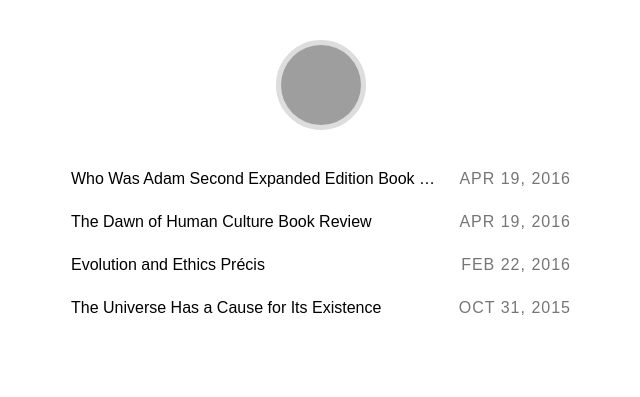
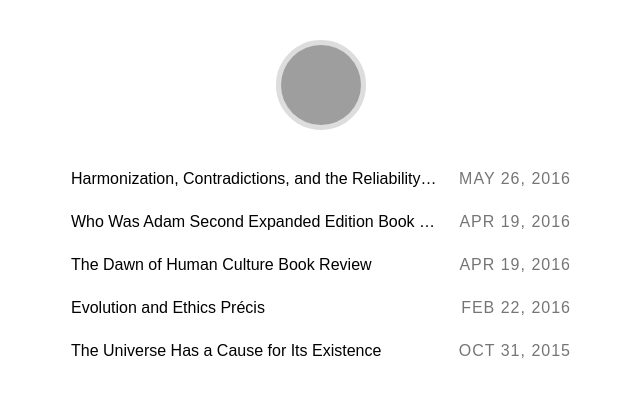
Before and after one commit to joeljfischer/joeljfischer.github.io, a Jekyll site: the page built from index.html, in a window 1280 px wide, cut to the strip 0-397 px from the top of the page. Shown: the whole strip, without its empty margins (319-959 px from the left). Built offline with Jekyll 4.4.1, drawn with Linux system fonts in a browser that asks for light colours; some web fonts are replaced; part of the change alters nothing that is shown; grey boxes are pictures that could not be loaded.

Commit message:
Added resurrection term paper

```diff
--- a/_config.yml
+++ b/_config.yml
@@ -8,7 +8,7 @@ google_analytics:   UA-XXXXXXX-X # Put your Google Analytics code
 author_name:        "Joel Fischer"
 author_email:       joeljfischer@gmail.com
 author_gravatar:    dcc6ade9135e7fab00f51ddf153a1e6e # Gravatar md5 hash
-twitter_username:
+twitter_username:   joelfisch
 
 # Site Settings
 baseurl:            "" # Base URL must end WITHOUT a slash, default: ""
@@ -24,6 +24,7 @@ include:            [ "robots.txt" ]
 exclude:            [ "LICENSE", "README.md", "CNAME", "vendor", "Gemfile" ]
 gems:
   - jekyll-sitemap
+  - jekyll-seo-tag
 
 compress_html:
     clippings:      all
--- a/_includes/head.html
+++ b/_includes/head.html
@@ -39,3 +39,5 @@
 	</script>
 
 {% endif %}
+
+{% seo %}
--- /dev/null
+++ b/_posts/2016-05-26-harmonization-contradictions-and-the-reliability-of-the-gospel-resurrection-narratives.md
@@ -0,0 +1,173 @@
+---
+title: Harmonization, Contradictions, and the Reliability of the Gospel Resurrection Narratives
+updated: 2016-05-26 19:00:00
+tags: resurrection, history, theology, book review
+category: Resurrection
+---
+
+## Introduction
+Each of the gospel writers present the life and ministry, death, and resurrection of Jesus. Among these accounts we find much agreement, enough that many scholars believe the Gospels show a dependence from one to another, although which gospel depends upon which depends on the scholar asked. However, when it comes to the resurrection accounts, critics believe the gospel accounts contain many irreconcilable contradictions, perhaps as a result of each author telling their own version of the story. Therefore, they argue, we cannot know if any Gospel writer is telling the truth.[^1] Critical scholar Bart Ehrman writes, “The problem is in part that the Gospels are full of discrepancies and were written decades after Jesus’ ministry and death by authors who had not themselves witnessed any of the events of Jesus’ life.”[^2] Leaving aside the issue of authorship, the differences and alleged contradictions between the gospel accounts of the resurrection of Jesus are no reason to deny the historicity of the resurrection. These alleged contradictions did not dissuade the early believers[^3]; using careful examination and study of the historical context of the Gospels, we can see there is no reason to dissuade modern believers either.
+
+## On Harmonization and Inerrancy
+How can such contradictions be resolved? Scholars Paul Eddy and Gregory Boyd write, “One way of responding to this charge is to attempt to show that specific instances of alleged contradictions within and between the Gospels are in fact only apparent. This has been the customary approach of Christian apologists throughout history.”[^4] This is a relatively simple approach called harmonization; the Christian attempts to show that what seems to be a contradiction is not a contradiction at all.
+
+### Is Harmonization Necessary?
+When a skeptic attacks the reliability of the Gospels by pointing to contradictions, they are claiming the authors’ lack of knowledge or biases caused them to write inaccurate information, and therefore the Gospels cannot be known to contain true information. But does the case for the resurrection of Jesus depend upon the absence of contradictions among the gospel accounts of Jesus’ death and resurrection? On the contrary, the death of Jesus is one of the best attested facts in ancient history, attested both within and outside of the Gospels and Bible.[^5] At the supernatural, such as the resurrection, is where most skeptical scholars begin to protest. However, historical cases for the resurrection have been made without significant harmonization attempts, based upon a minimal facts or cumulative case approach.[^6] These cases do not require consideration of the Bible as the inerrant Word of God, but merely as historically reliable documents – as Craig says, “The Gospel writers have a proven track record of historical reliability.”[^7] In fact, the minimal facts approach can be made using only what a vast majority of scholars agree to be historically reliable, much of which does not require the resurrection testimonies of the gospel authors.[^8]
+
+So the question arises, does it matter that there exist possible contradictions among the gospel resurrection accounts if a case for resurrection can be made without considering them? We may consider that if the gospel testimonies regarding the resurrection of Jesus can be shown to be reliable, we have four additional testimonies not otherwise available. Furthermore, it is standard historical practice to harmonize dissonant testimonies, Boyd and Eddy write:
+
+> Harmonization, properly understood, is absolutely necessary for responsible, critical historiography. The reason is that rarely do we find multiple witness reports to the same event that do not contain at least some apparent contradictions. Hence, the standard historiographical assumption, one that should be applied to the study of the Synoptics, is that apparently conflicting historical data deserves to be read as sympathetically as possible—including responsible attempts to harmonize the data—before being dismissed as irresolvable and thus unhistorical.[^9]
+
+### What Is Inerrancy
+Another reason for harmonization is the theological position of inerrancy held by many Christians. What does it mean for the Gospel documents to be inerrant? Must Jesus’ words be exactly as he spoke them, the accounts equivalent in every detail? Not at all. Philosopher William Lane Craig writes:
+
+> Defenders of inerrancy claim that the Bible is authoritative and inerrant in all that it teaches or all that it means to affirm…What one might consider an error in a modern biography need not at all count as an error in an ancient biography… The stories in the Gospels should not be understood as evolutions of some prior primitive tradition but as different performances of the same oral story. Now if [James D.G.] Dunn is right, this has enormous implications for one’s doctrine of biblical inerrancy, for it means that the Evangelists had no intention that their stories should be taken like police reports, accurate in every detail.  What we in a non-oral culture might regard as an error would not be taken by them to be erroneous at all.[^10]
+
+The holder of inerrancy does not take poetic imagery as literal because she understands the poetic genre is not often literal. Similarly, when we look for harmonization in the Gospels, we are not looking to make each Gospel say the same thing verbatim; such an outcome is obviously impossible, and perhaps undesirable.[^11] However, since some skeptics say these contradictions make the gospel accounts incompatible, we are looking to show all of the accounts plausibly represent a truthful and correct testimony. In short, that the statements all authors of the alleged contradiction have made are simultaneously truthful.[^12]
+
+### Ancient Biography and Rhetorical Methods
+Many historians believe the Gospels most closely fit to the genre of ancient biography.[^13] Theologian and historian Michael Licona notes that other ancient biographers varied in the liberties they took when writing about their central character.[^14] However, when we read Luke 1:1-4, we see an educated author committed to writing a correct account. I see no reason the other Gospels should be different. Furthermore, we have a good measure of historical corroboration outside of the Gospels.[^15] Nevertheless, the authors may not have necessarily thought to keep the same type of history we create today.
+
+We should also keep in mind that the gospel authors did not write in a vacuum. Mark is generally agreed upon to be the first gospel, and Matthew and Luke likely used Mark in varying amounts. While John does not appear to have sourced much or any material from the synoptic Gospels, he was surely aware of their writings, as he most likely wrote last. However, when looking at the resurrection accounts we see much less interdependence.[^16] Therefore, changes made by an author were a conscious decision, and it seems unlikely they would have been predisposed to consciously writing contradictions.
+
+When dealing with ancient biographies and oral tradition, a few commonly used techniques are important to keep in mind, and indeed, can resolve many apparent contradictions. The below techniques are partially based on apologist Jonathan Morrow’s work.[^17]
+
+Compression – also paraphrasing or abbreviations – are a common technique seen throughout the gospels. In short, compression removes some details of a passage or story and gets to the point the author is making. Matthew’s account of the resurrection appears to be the most summarized and compressed, for example, but as we will see below, that does not mean there are irreconcilable differences between his account and expanded accounts found in other Gospels. Focusing is a similar technique in which details are removed in order to focus on a specific character or characters or a specific event.
+
+Omissions occur when only one Gospel author relates a story or event. These can be explained numerous ways. Although the synoptic accounts of Jesus’ life contain many similarities, the resurrection accounts seem to be at least partially independent. The authors could have their own sources and therefore have different parts of the story. In addition, an author may have intentionally left out detail he knew a previous author covered, or, may have left it out because it was not essential to the point he was making or story he was telling.
+
+The authors would also have likely felt free to rearrange some aspects of their story, Craig Blomberg writes that, “The order of events described in a famous person’s life was often arranged thematically rather than strictly chronologically.”[^18] Boyd agrees, writing, “Scholars in the modern historiographical world are deeply concerned with reconstructing the chronological order of discrete historical facts. But we now know that such a concern is largely foreign to people in orally dominant cultures.”[^19]
+
+### Can Variation Create Credibility?
+Inerrancy and harmonization are important, but multiple attestation requires some level of variability in the accounts. As philosopher and apologist Douglas Groothuis writes, “Some minor differences in the telling of this story indicate authenticity, not substantial error. If each account perfectly mirrored the rest, this would likely be a sign of collusion, not accurate history told from differing (but equally truthful), perspectives.”[^20] When we consider multiple witnesses to a crime, we would not expect them to take the stand with the exact same story. We would expect them to each tell it from their own perspective, in their own way.
+
+## Dealing with the Differences
+In this essay, there is only space to cover a few well-known alleged contradictions, there certainly are more.[^21]
+
+### Who Went to the Tomb?
+Who went to the tomb, and when, is a commonly alleged resurrection account contradiction. Professor of religion and philosophy Robert J. Miller gives several charts laying out differences among the accounts. He points out that the women who went to the tomb vary. In Matthew: Mary Magdalene and the other Mary. In Mark: Mary Magdalene, Mary the mother of James, and Salome. In Luke: Mary Magdalene, Mary the mother of James, Joanna, and other women. In John, just Mary Magdalene is present.[^22]
+
+There seems to be no contradiction here; all of the accounts can be true simultaneously. New Testament scholar N.T. Wright says, “All four [gospels] agree key events took place…on the third day after Jesus’ execution. All four agree that Mary Magdalene was at the tomb; Matthew, Mark and Luke agree that another woman was there too, and Mark and Luke add others.”[^23] If we consider that the gospels are focusing their story on a few key actors, but more were present, there is difference, but not contradiction. For example, John only relates Mary Magdalene at the tomb, but when she tells the disciples about the encounter, she says, “…*we* do not know where they have laid him.”[^24] John only mentions Mary, but peripherally implies more women were present.
+
+But what about the men who came to the tomb? Luke 24:11 relates the women telling the disciples about the missing body. In 24:12, Peter runs to the tomb, stoops in and finds the tomb empty. John 20:2-10 relates both Peter and the beloved disciple running to the tomb, Peter then enters first, followed by the other. This can be resolved by recognizing compression and focusing in the narrative, and we have evidence this is the case. In Luke 24:24 writes of disciples on the road to Emmaus relating to Jesus in disguise what had occurred. They tell Jesus, “Some of those who were with us went to the tomb and found it just as the women had said, but him they did not see.”[^25] These disciples appear to be telling Jesus that multiple disciples went to the tomb. Wright notes, “If Luke can say that there was one person, and then later that there was more than one, the numerical differences between the different accounts of the women and the angels cannot be regarded as serious historical problems.”[^26]
+
+### Mark’s Ending
+One of the most famous differences among the gospels is the ending of Mark. It is generally conceded by historians both skeptical[^27] and Christian[^28] that Mark 16:9-20 are not from the original text. But the crux of the issue is how Mark 16:8 ends. After the women find the tomb empty and encounter a young man (likely an angel) who tells the women to tell the disciples what had occurred, Mark writes, “And [the women] went out and fled from the tomb, for trembling and astonishment had seized them, and they said nothing to anyone, for they were afraid.” Wright says this ending will remain an enigma[^29] and this is true. But is it contradictory to the other accounts?
+
+New Testament scholar James Crossly believes so, saying, “Whatever we make of Mark 16:8, we are still left with a story that has key witnesses not telling people where the tomb is or any details of their experience, at least for some time.”[^30] Later, “Is not the best explanation that Matthew has deliberately changed Mark to iron out the difficulty of the women telling *no one* out of fear?”[^31] We can see the problem. Did the women tell no one at all, or did they immediately tell the disciples?
+
+The crux of the contradiction issue is whether or not Mark really intended to say that the women told absolutely nobody out of fear or if it is possible they merely told nobody on the way to the disciples, out of fear. We can imagine a scenario in which the women are excited and proclaim in the streets, “Jesus is risen!” Mark is telling us the women did not do this. But it is plausible the women were silent until they told the disciples. Licona believes this is plausible, especially given Mark 1:44[^32], in which Jesus tells a healed leper, “See that you say nothing to anyone, but go, show yourself to the priest…” Further, Licona believes the usage of the word “fear” within Mark can mean a reverential awe[^33]. He concludes,
+
+> It is by no means a stretch to understand Mark as saying the following:
+>
+> And the women left fleeing the tomb. For as a result of seeing the angel and hearing the news of the risen Lord, the motivation to be on their best behavior and amazement had gripped them, and they said nothing to anyone on their way to tell the disciples the news. For they had a reverential fear as a result of the revelation that kept them laser focused on their assigned task.[^34]
+
+Therefore we have a plausible alternative to outright contradiction. Even if we do not know exactly whether there was ever a further ending to Mark, or why Mark ended his Gospel the way he did, it is plausible that how the Gospel of Mark does end is not in contradiction with the other Gospels.
+
+### Only in One Gospel
+Many stories are related in only one account. A good example of this is the guard story, related by Matthew in Matt. 27:62-66, 28:11-15, while Matthew omits much of the rest of the story. The guard story serves as an important apologetic for the early church; if guards were posted at the tomb and were witness to its opening, it is highly unlikely the disciples stole the body. As a result of Matthew (and perhaps the Gospel of Peter) being the only attestation and the story’s importance as an apologetic, this story has been rejected by many as legendary.[^35]
+
+Yet, this does not make the guard story implausible, it could simply mean that Matthew knew about it and decided to include it, and there are good reasons to back the historicity of this story.[^36] The other authors either did not know about the guards, or chose to omit it because they did not feel it was relevant. We cannot claim this is a discrepancy among the Gospels if one gospel relates it and another does not. Furthermore, if we expect every gospel to relate every aspect of every story, we cannot receive the benefits of multiple attestation.[^37]
+
+Other omissions can be resolved in the same way, for example, each gospel relates the resurrected Jesus’ appearances to the disciples in a different way. Matthew gives very little information, while Mark gives none. Luke and John give much more information, including text on the Jerusalem appearances. But why couldn’t this simply been a matter of Luke and John adding additional information in their own accounts?[^38] Matthew and Mark may or may not have known about these appearances, but their lack of including these narratives does not mean Luke and John have written something false.
+
+## Conclusions
+We have only covered some of the variety of challenges posed to the Christian alleging that there are contradictions among the resurrection accounts. If we expanded our search to the Passion narrative, we would find more, and the wider we expand, the more challenges come. Having a proper perspective on the historical genre of the gospels, the oral tradition culture they were created in, and the writers’ intentions in their writings can solve many of these problems without difficulty. Others may require more work and study to find plausible explanations.
+
+There are many Christian scholars who have decided inerrancy must be discarded and only hold to historical reliability for the gospels. However, there are also many who continue to hold to inerrancy, and continue to defend it.[^39] It is important to reiterate that Jesus’ resurrection does not stand or fall on inerrancy. Scholars such as Craig hold inerrancy, but on the debate stage will merely defend the historical reliability of the resurrection. We hold to inerrancy because we believe in the resurrection, not the other way around. Remembering this is important in conversation with the skeptic; if they can believe the resurrection is plausible by historical methods, inerrancy can be shown theologically coherent and fully plausible at a later time.
+
+[^1]:	Bart D. Ehrman, *Jesus, Interrupted: Revealing the Hidden Contradictions in the Bible (And Why We Don't Know About Them)* (HarperCollins, 2010), p. 59-60, Kindle Edition.
+
+[^2]:	Ehrman, 143.
+
+[^3]:	Douglas Groothuis points out these contradictions are not new, even if they are often brought up by skeptical scholars as though they were.
+
+	Douglas Groothuis, *Christian Apologetics: A Comprehensive Case for Biblical Faith* (Downers Grove, IL: InterVarsity Press, USA, 2011), 456.
+
+[^4]:	Paul Rhodes Eddy and Gregory A. Boyd, *The Jesus Legend: A Case for the Historical Reliability of the Synoptic Jesus Tradition* (Grand Rapids, MI: Baker Academic, 2007), 420, Logos.
+
+[^5]:	Michael R. Licona, *The Resurrection of Jesus: A New Historiographical Approach* (Downers Grove, IL: InterVarsity Press, USA, 2010), 303-318.
+
+[^6]:	For a recent work in favor of a historical resurrection, see: Licona, 2010, or Chapter 8 of William Lane Craig, *Reasonable Faith: Christian Truth and Apologetics*, 3rd ed. (Wheaton, IL: Crossway, 2008). Gary Habermas has also done much work in this area.
+
+	For recent work against, see: Gerd Lüdemann *The Resurrection of Christ: A Historical Inquiry* (2004).
+
+	Licona gives a good overview of recent work in the introduction to his book (2010).
+
+[^7]:	William Lane Craig, “Rediscovering the Historical Jesus: The Evidence for Jesus,” Reasonable Faith, accessed May 5, 2016, “http://www.reasonablefaith.org/rediscovering-the-historical-jesus-the-evidence-for-jesus”.
+
+[^8]:	Licona (2010) mostly uses Paul’s writings, extra-biblical sources, and early church fathers. His book is essentially a minimal facts approach.
+
+[^9]:	Eddy and Boyd, 423.
+
+[^10]:	William Lane Craig, “What Price Biblical Errancy?,” Reasonable Faith, July 2, 2007, accessed April 30, 2016, “[http://www.reasonablefaith.org/what-price-biblical-errancy](http://www.reasonablefaith.org/what-price-biblical-errancy).
+
+[^11]:	Eddy and Boyd, 423.
+
+	See below, “Can Variation Create Credibility?”
+
+[^12]:	Jonathan Morrow, *Questioning the Bible: 11 Major Challenges to the Bible's Authority* (Chicago: Moody Publishers, 2014), p. 108-109, Kindle Edition.
+
+[^13]:	Morrow,  112.
+
+	See also: Craig L. Blomberg, “Where Do We Start Studying Jesus?,” in *Jesus under Fire: Modern Scholarship Reinvents the Historical Jesus*, ed. Michael J. Wilkins and J. P. Moreland (Grand Rapids: Zondervan, 1995), 36.
+
+[^14]:	Licona, 203-204.
+
+[^15]:	Blomberg, 39-43.
+
+[^16]:	N.T. Wright, *The Resurrection of the Son of God* (Minneapolis, MN: Fortress Press, 2003), 589-591.
+
+[^17]:	Morrow, 117-118.
+
+[^18]:	Blomberg, 35.
+
+[^19]:	Eddy and Boyd, 433.
+
+[^20]:	Groothuis, 562.
+
+	“The fact that various accounts do not fit together with perfect ease is to be expected of independent authentic testimony. Indeed, were the accounts perfectly harmonious on the surface, we would have to suspect collusion. But the fact that the many events and general order are clear is exactly what we should expect of a credible account” from Norman L. Geisler, Baker Encyclopedia of Christian Apologetics, Baker Reference Library (Grand Rapids, MI: Baker Books, 1999), 649, Logos Edition.
+
+[^21]:	For more examples of contradictions, and a skeptical view, see Ehrman, 2010.
+
+[^22]:	Robert J. Miller, “What Do Stories about Resurrection(s) Prove?” in *Will the Real Jesus Please Stand Up?: A Debate between William Lane Craig and John Dominic Crossan*, mod. William F. Buckley Jr., ed. Paul Copan (Grand Rapids: Baker Books, 1998), 83-85.
+
+[^23]:	Wright, 613.
+
+[^24]:	John 20:2, ESV, italics mine.
+
+[^25]:	All scriptures, unless otherwise stated, are from the ESV.
+
+[^26]:	Wright, 613.
+
+[^27]:	“In my discussion I accept the scholarly consensus that verses 16: 9–21 were a later addition to the Gospel.” (Ehrman, 48)
+
+[^28]:	“The apparently independent omission in the two fourth-century manuscripts, coupled with all the other scattered evidence, makes it highly likely that the longer ending is not original.” (Wright, 618)
+
+	For a full discussion of possible other endings to Mark, see 618-624.
+
+[^29]:	Wright, 624.
+
+[^30]:	James G. Crossley, “The Resurrection Probably Did Not Happen”  in *Debating Christian Theism*, ed. J.P. Moreland, Chad Meister, and Khaldoun A. Sweis (New York: Oxford University Press, 2003), 488.
+
+[^31]:	Ibid., 490, italics original.
+
+[^32]:	Licona, 346.
+
+[^33]:	Ibid., 347.
+
+[^34]:	Ibid.
+
+[^35]:	William Lane Craig, “The Guard at the Tomb,” Reasonable Faith, accessed May 5, 2016, “[http://www.reasonablefaith.org/the-guard-at-the-tomb](http://www.reasonablefaith.org/the-guard-at-the-tomb)”.
+
+[^36]:	Ibid.
+
+[^37]:	See above, “Can Variation Create Credibility?”
+
+[^38]:	Habermas, Gary, “Jesus Did Rise from the Dead” in *Debating Christian Theism*, ed. J.P. Moreland, Chad Meister, and Khaldoun A. Sweis (New York: Oxford University Press, 2003), 477.
+
+	See also, Wright, 613-614.
+
+[^39]:	See Craig’s excellent article defending inerrancy in the resurrection accounts:
+
+	William Lane Craig, “Inerrancy and the Resurrection,” Reasonable Faith, July 30, 2007, accessed May 5, 2016, “http://www.reasonablefaith.org/inerrancy-and-the-resurrection”.
```
